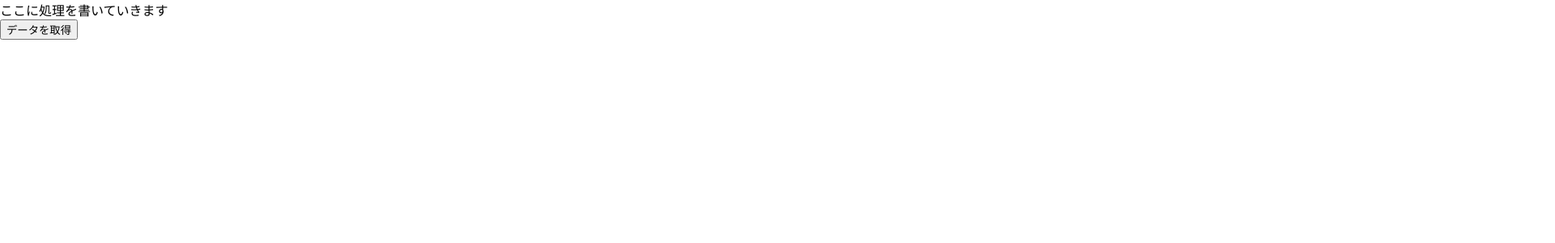
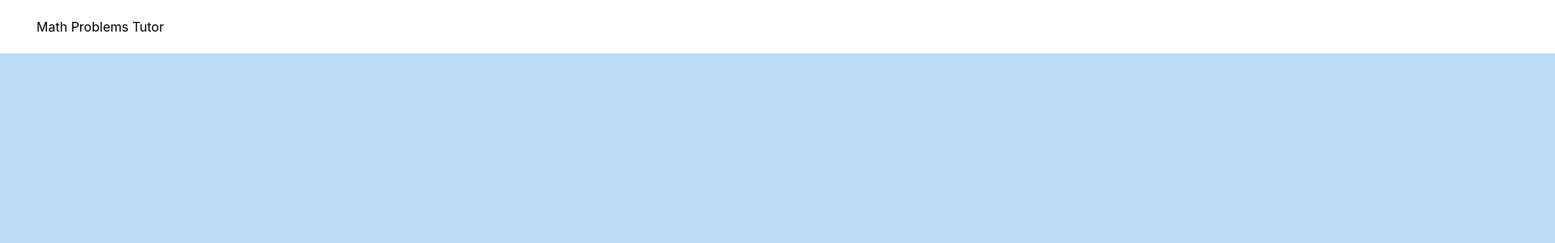
Before and after one commit to hi-kbys/math-problems-tutor, a React (Create React App) app in the folder mpt_ui/: page / in a window 1280 px wide. Shown: the top 300 px of the page at 81% size, 1920 px wide, since content can reach past the window. Built offline with nearby package versions, Linux system fonts and the light colour scheme.

Commit message:
feat: headerとContentsの枠を実装

```diff
--- a/mpt_ui/src/views/App.css
+++ b/mpt_ui/src/views/App.css
@@ -14,14 +14,12 @@
 }
 
 .App-header {
-  background-color: #282c34;
-  min-height: 100vh;
   display: flex;
-  flex-direction: column;
+  width: 1920px;
+  height: 66px;
+  padding: 0px 1809px 0px 45px;
   align-items: center;
-  justify-content: center;
-  font-size: calc(10px + 2vmin);
-  color: white;
+  flex-shrink: 0;
 }
 
 .App-link {
@@ -36,3 +34,11 @@
     transform: rotate(360deg);
   }
 }
+
+
+
+.App-Contents{
+  background: var(--second, #BADBF3);
+  width: 1920px;
+  height: 1080px;
+}
--- a/mpt_ui/src/views/App.tsx
+++ b/mpt_ui/src/views/App.tsx
@@ -1,34 +1,56 @@
 import React, {useState} from "react";
 import axios, {AxiosResponse} from "axios";
+import './App.css';
 
-type Hello = {
-  Hello: string;
+
+type AppHeaderContainerProps = {
+	children: React.ReactNode;
 }
 
-// ヘッダーの実装
-const Header: React.FC = () => {
+const AppHeaderContainer: React.FC<AppHeaderContainerProps> = (props) => {
+	// ヘッダーの枠
 	return (
-		<div>
-			<h1>ヘッダー</h1>
+		<div className="App-header">
+			{props.children}
 		</div>
 	);
 }
 
-function App() {
-	const [data, setData] = useState<Hello>();
-	const url: string = "http://127.0.0.1:8000";
+type AppHeaderProps = {
+	title: string;
+}
 
-	const GetData = () => {
-		axios.get(url).then((res: AxiosResponse<Hello>) => {
-			setData(res.data);
-		});
-	};
+
+const Title: React.FC<AppHeaderProps> = (props) => {
+	// タイトル(ロゴになる)
 	return (
-		<div>
-			<div>ここに処理を書いていきます</div>
-			{data ? <div>{data.Hello}</div> : <button onClick={GetData}>データを取得</button>}
-		</div>
+		<div>{props.title}</div>
 	);
 }
 
+// コンテンツの枠
+type ContentsContainerProps = {
+	children: React.ReactNode;
+}
+
+const ContentsContainer: React.FC<ContentsContainerProps> = (props) => {
+	return (
+		<div className="App-Contents">
+			{props.children}
+		</div>
+	)
+}
+
+function App() {
+	return (
+		<div>
+			<AppHeaderContainer>
+				<Title title="Math Problems Tutor"/>
+			</AppHeaderContainer>
+			<ContentsContainer>
+			</ContentsContainer>
+		</div>
+	)
+}
+
 export default App;
```
